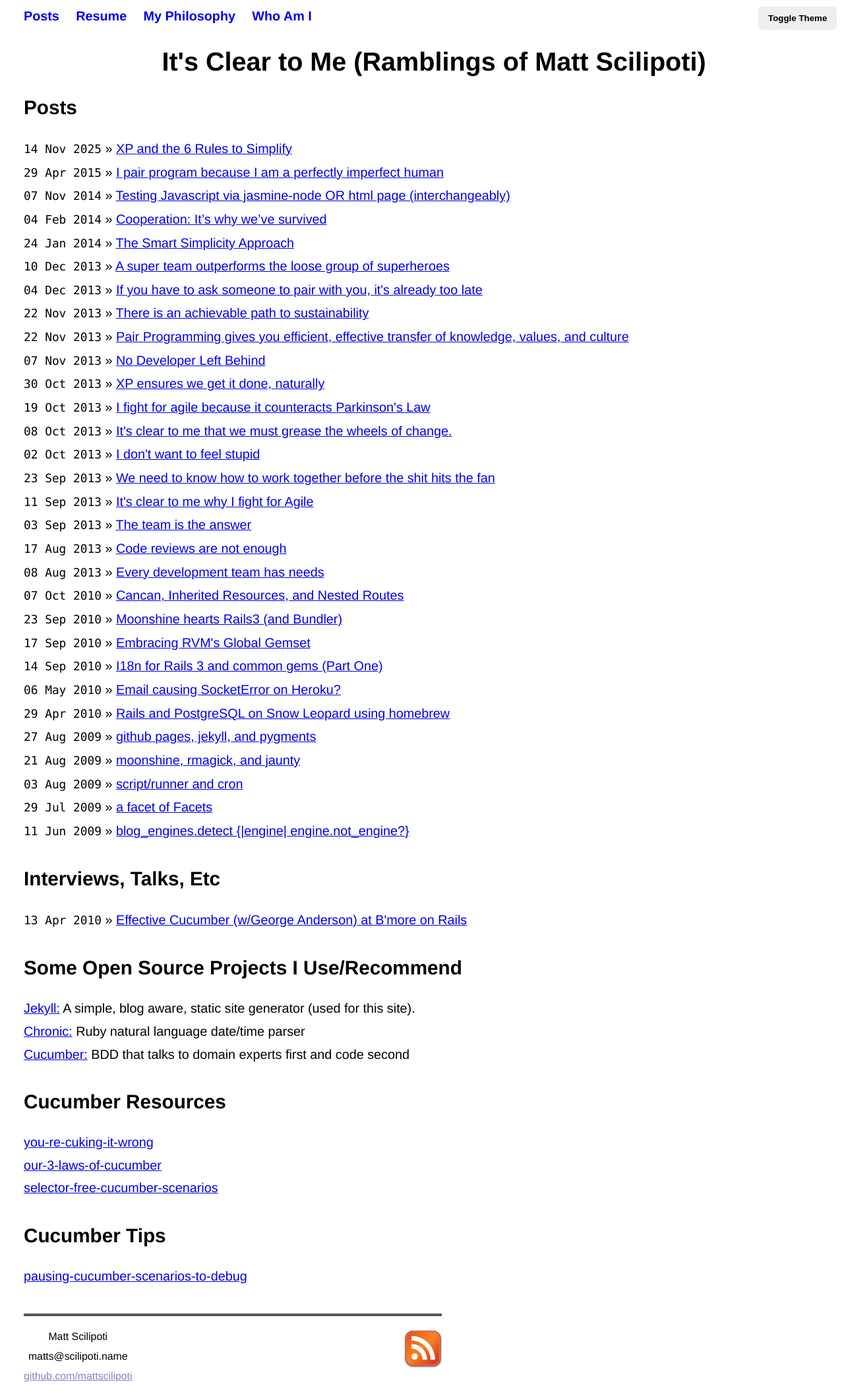
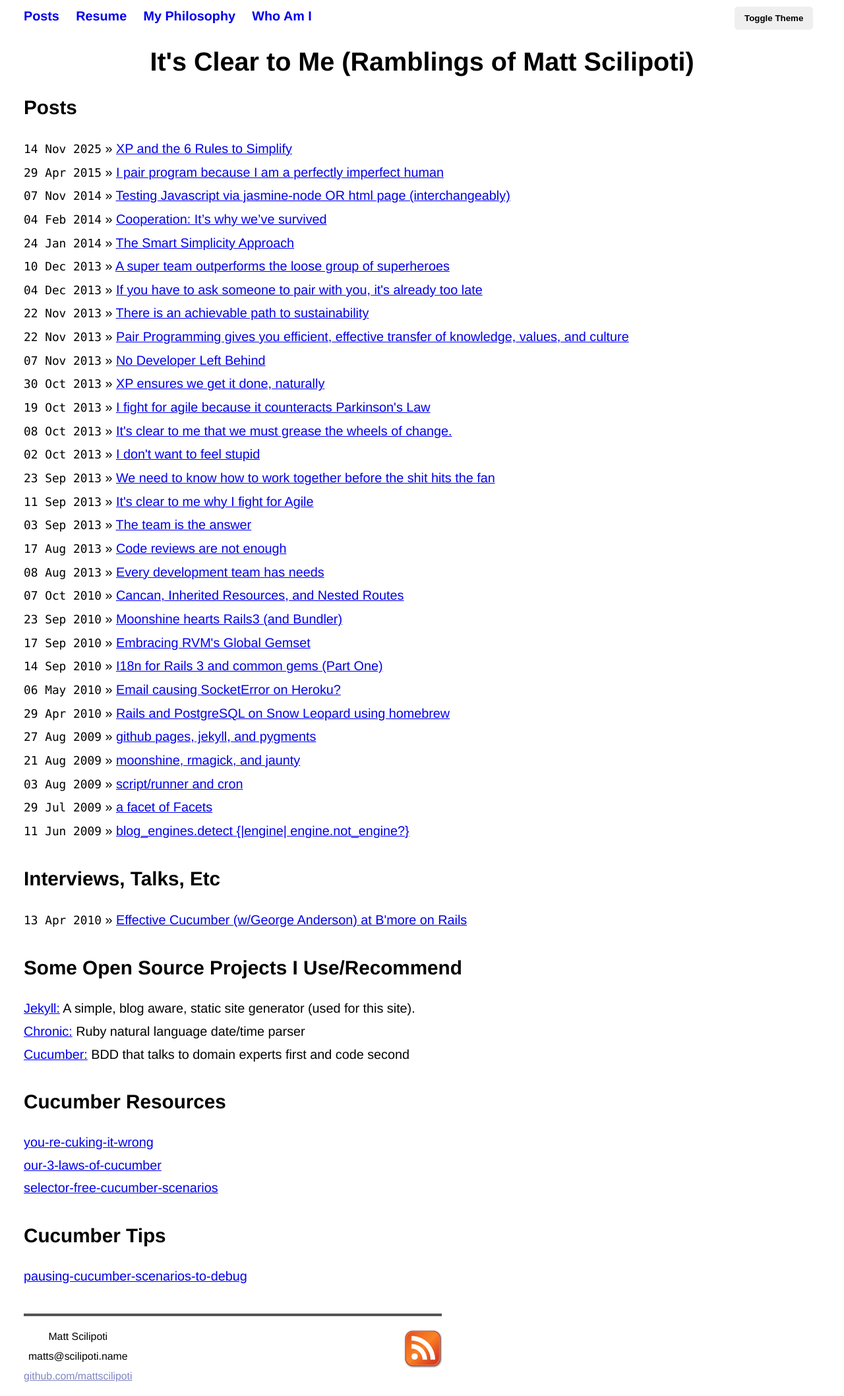
Before and after one commit to mattscilipoti/mattscilipoti.github.io, a Jekyll site: the page built from index.html, in a window 1280 px wide. Shown: the whole page at 66% size. Built offline with Jekyll 4.4.1, drawn with Linux system fonts in a browser that asks for light colours; Markdown is read by kramdown in place of the engine named in the settings.

Commit message:
Style: 2em margin for body

```diff
--- a/css/screen.css
+++ b/css/screen.css
@@ -18,8 +18,7 @@ html, body {
 body {
   font-family: helvetica, arial, clean, sans-serif;
   font-size: large;
-  margin-left: 2em;
-  /* text-align: center; */
+  margin: auto 2em;
 }
 
 button {
```
